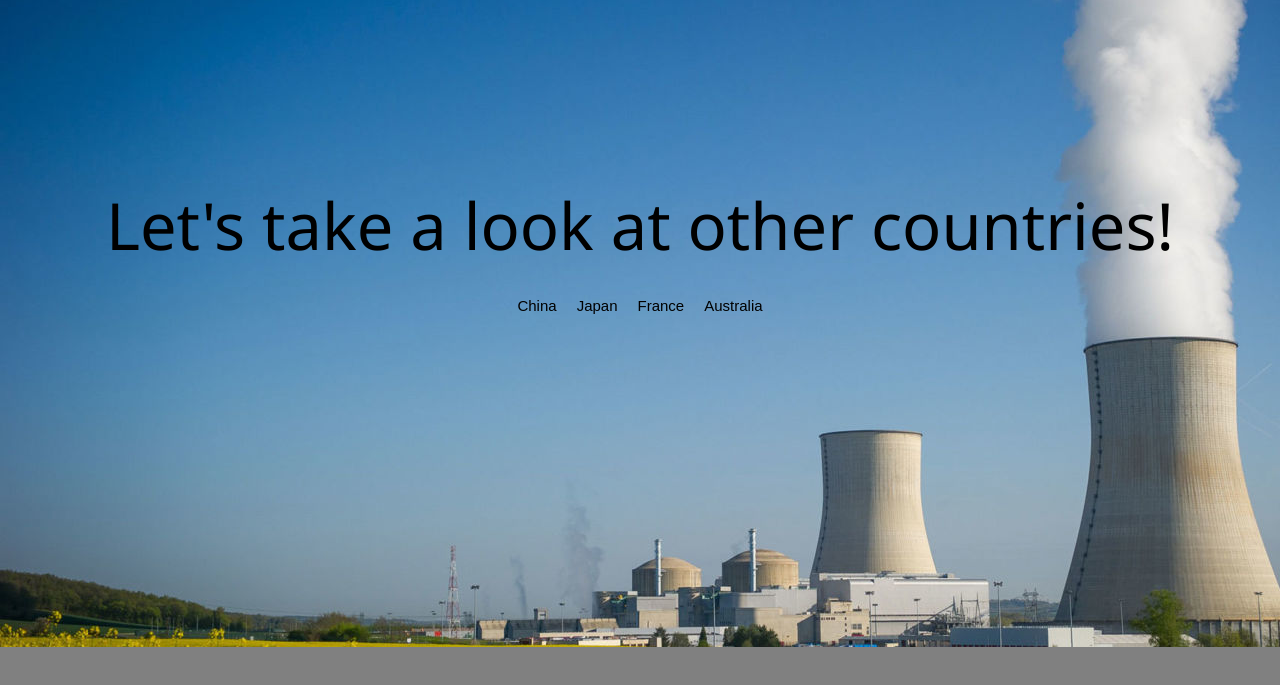
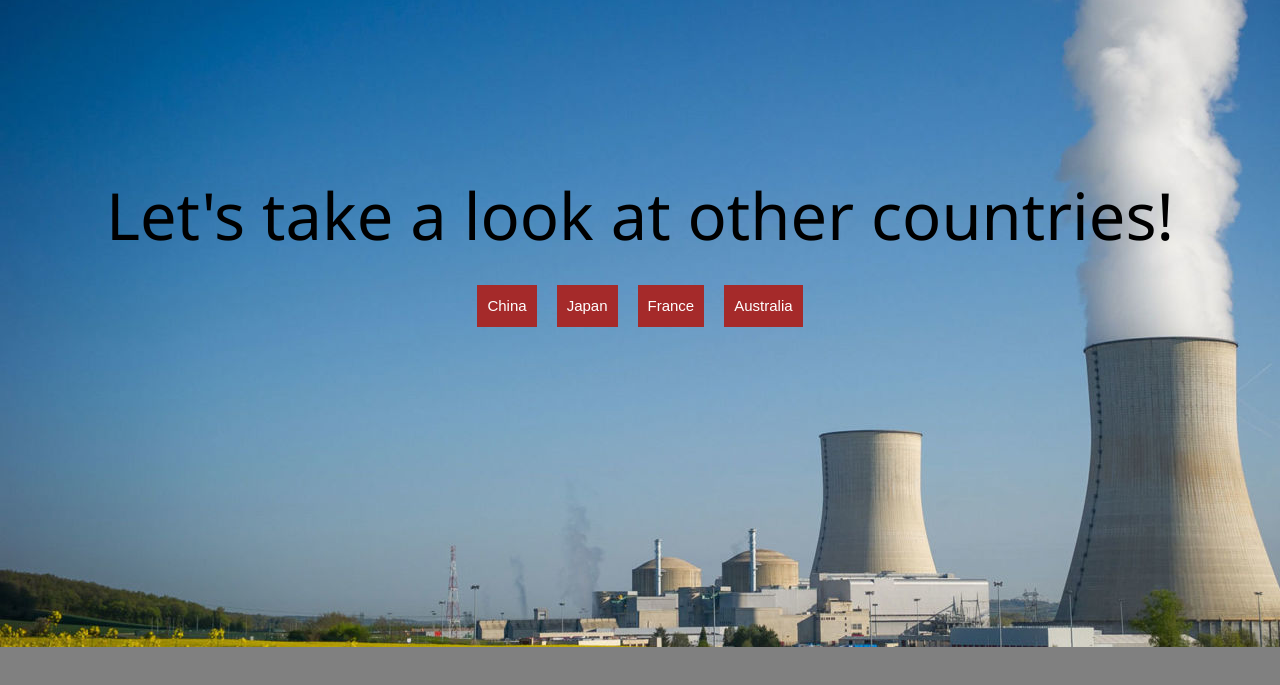
Before and after one commit to UW-CSE442-WI20/FP-global-nuclear-power-plant, a website built with Parcel: page src/index.html in a window 1280 px wide. Shown: the part 2553-3238 px from the top of the page. Built offline with nearby package versions, Linux system fonts and the light colour scheme.

Commit message:
buttons!

```diff
--- a/src/index.html
+++ b/src/index.html
@@ -27,13 +27,13 @@
     <div class="menu">
       <h1>Let's take a look at other countries!</h1>
       <div style="display: flex;">
-        <a href="#countries" id="china" class=country-button>China</a>
-        <a href="#countries" id="japan" class=country-button>Japan</a>
-        <a href="#countries" id="france" class=country-button>France</a>
-        <a href="#countries" id="australia" class=country-button>Australia</a>
+        <a href="#countries" id="china" class="more country-button">China</a>
+        <a href="#countries" id="japan" class="more country-button">Japan</a>
+        <a href="#countries" id="france" class="more country-button">France</a>
+        <a href="#countries" id="australia" class="more country-button">Australia</a>
       </div>
     </div>
-    <div class="countries-container w3-display-container">
+    <div id="countries" class="countries-container w3-display-container">
       <div class="slide slide1">foo</div>
       <div class="slide slide2">foo</div>
       <div class="slide slide3">foo</div>
```
